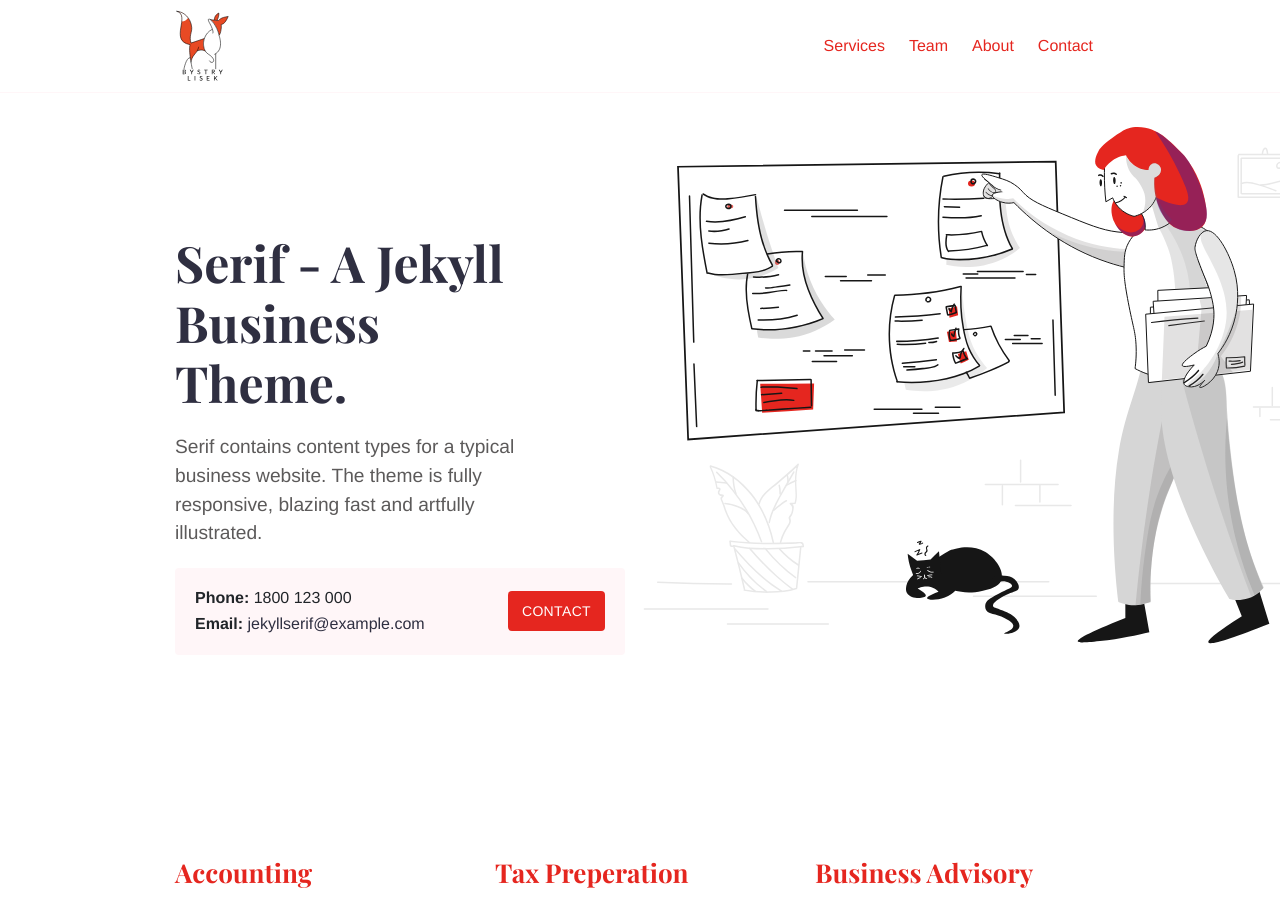
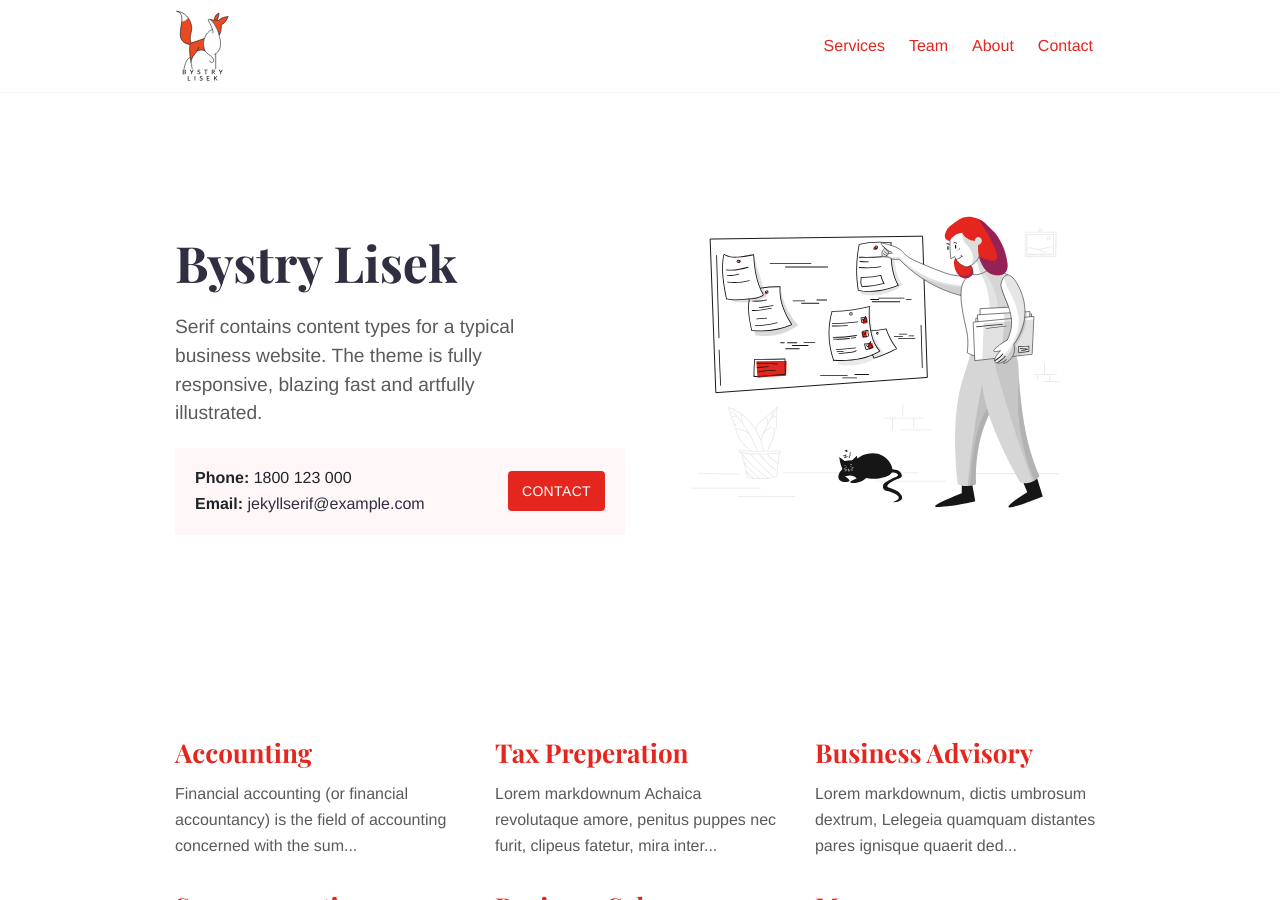
Before and after one commit to pawelkrysiak/bystrylisek, a Jekyll site: the page built from index.md, in a window 1280 px wide and 900 px high. Built offline with Jekyll 4.4.1, drawn with Linux system fonts in a browser that asks for light colours; some of the changed lines change nothing that is shown.

Commit message:
update index.md

```diff
--- a/index.md
+++ b/index.md
@@ -1,12 +1,12 @@
 ---
-title: Jekyll Serif Theme
+title: Bystry Lisek
 layout: home
-description: Jekyll Serif contains content types for a typical business website. The theme is fully responsive, blazing fast and artfully illustrated.
+description:
 intro_image: "images/illustrations/pointing.svg"
-intro_image_absolute: true
+intro_image_absolute: false
 intro_image_hide_on_mobile: true
 ---
 
-# Serif - A Jekyll Business Theme.
+# Bystry Lisek
 
 Serif contains content types for a typical business website. The theme is fully responsive, blazing fast and artfully illustrated.
```
